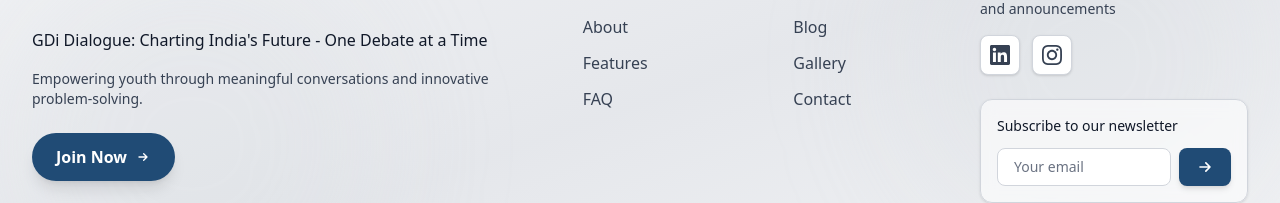
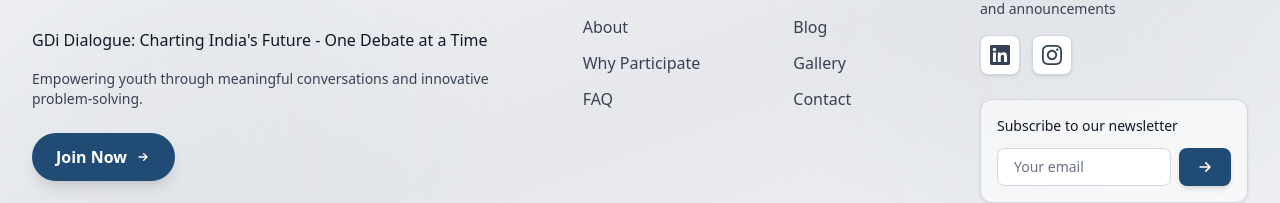
Before and after one commit to siddhartha8916/the-dialogue, a Next.js app: page / in a window 1280 px wide. Shown: the part 4497-4700 px from the top of the page. Built offline with nearby package versions, Linux system fonts and the light colour scheme.

Commit message:
Update features section link text to "Why Participate" for clarity

```diff
--- a/src/app/page.tsx
+++ b/src/app/page.tsx
@@ -1003,7 +1003,7 @@ export default function Home() {
                       className="text-gray-700 hover:text-primary transition-colors flex items-center gap-2 group"
                     >
                       <ChevronRightIcon className="w-4 h-4 opacity-0 group-hover:opacity-100 transition-opacity" />
-                      <span>Features</span>
+                      <span>Why Participate</span>
                     </a>
                   </li>
                   <li>
```
